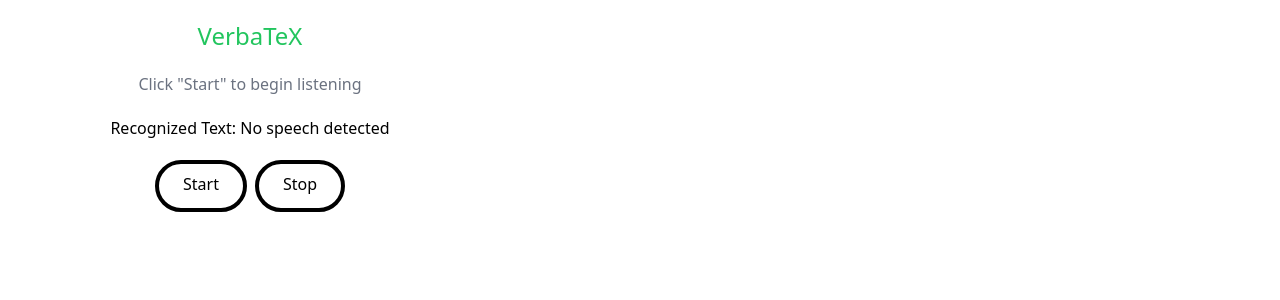
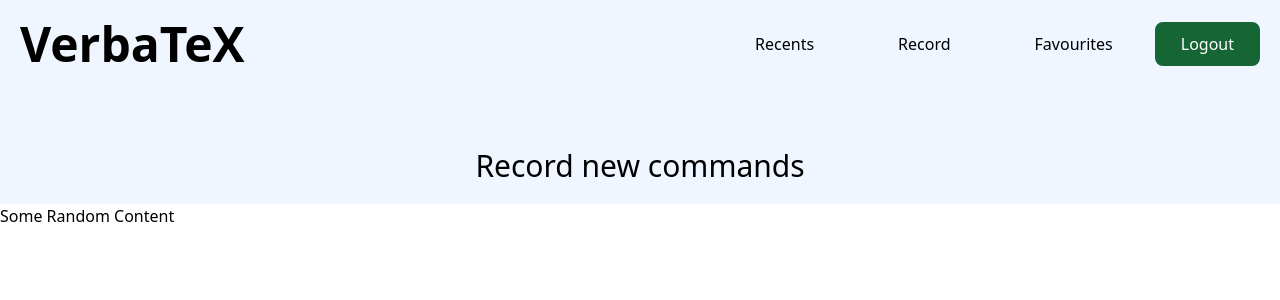
Before and after one commit to leozhang14/VerbaTeX, a React (Vite) app in the folder frontend/: page /record in a window 1280 px wide. Shown: the top 300 px of the page. Built offline with nearby package versions, Linux system fonts and the light colour scheme.

Commit message:
set up router and pages

```diff
--- /dev/null
+++ b/frontend/src/AppTest.tsx
@@ -0,0 +1,21 @@
+import { Route, Routes, Navigate } from "react-router-dom";
+import HomePage from "./pages/HomePage/HomePage";
+import RecentsPage from "./pages/RecentsPage/RecentsPage";
+import FavouritesPage from "./pages/FavouritesPage/FavouritesPage";
+import RecordPage from "./pages/RecordPage/RecordPage";
+
+const AppTest = () => {
+  return (
+    <Routes>
+      <Route path="/" element={<HomePage></HomePage>}></Route>
+      <Route path="/recents" element={<RecentsPage></RecentsPage>}></Route>
+      <Route path="/record" element={<RecordPage></RecordPage>}></Route>
+      <Route
+        path="/favourites"
+        element={<FavouritesPage></FavouritesPage>}
+      ></Route>
+    </Routes>
+  );
+};
+
+export default AppTest;
--- /dev/null
+++ b/frontend/src/components/Navbar.tsx
@@ -0,0 +1,36 @@
+import React from "react";
+import { Link } from "react-router-dom";
+
+type NavbarProps = {
+  title: string;
+};
+
+const Navbar = ({ title }: NavbarProps) => {
+  return (
+    <div className="container mx-auto p-5 flex flex-col bg-blue-50">
+      <div className="flex items-center justify-between">
+        <div className="text-5xl font-bold">VerbaTeX</div>
+        <div className="flex space-x-4">
+          <div className="flex space-x-8">
+            <div className="flex p-2 px-6 pt-2 border-2 border-transparent hover:border-green-800 rounded-lg">
+              <Link to={"/recents"}>Recents</Link>
+            </div>
+            <div className="flex p-2 px-6 pt-2 border-2 border-transparent hover:border-green-800 rounded-lg ">
+              <Link to={"/record"}>Record</Link>
+            </div>
+            <div className="flex p-2 px-6 pt-2 border-2 border-transparent hover:border-green-800 rounded-lg ">
+              <Link to={"/favourites"}>Favourites</Link>
+            </div>
+          </div>
+
+          <div className="flex p-2 px-6 pt-2 border-2 border-green-800 bg-green-800 rounded-lg text-white">
+            Logout
+          </div>
+        </div>
+      </div>
+      <div className="flex justify-center mt-20 text-3xl"> {title} </div>
+    </div>
+  );
+};
+
+export default Navbar;
--- a/frontend/src/main.tsx
+++ b/frontend/src/main.tsx
@@ -1,10 +1,14 @@
-import { StrictMode } from 'react'
-import { createRoot } from 'react-dom/client'
-import App from './App.tsx'
-import './index.css'
+import { StrictMode } from "react";
+import { createRoot } from "react-dom/client";
+import App from "./App.tsx";
+import "./index.css";
+import { BrowserRouter } from "react-router-dom";
+import AppTest from "./AppTest.tsx";
 
-createRoot(document.getElementById('root')!).render(
+createRoot(document.getElementById("root")!).render(
   <StrictMode>
-    <App />
-  </StrictMode>,
-)
+    <BrowserRouter>
+      <AppTest></AppTest>
+    </BrowserRouter>
+  </StrictMode>
+);
--- /dev/null
+++ b/frontend/src/pages/FavouritesPage/FavouritesPage.tsx
@@ -0,0 +1,7 @@
+import React from "react";
+
+const FavouritesPage = () => {
+  return <div>FavouritesPage</div>;
+};
+
+export default FavouritesPage;
--- /dev/null
+++ b/frontend/src/pages/HomePage/HomePage.tsx
@@ -0,0 +1,7 @@
+import React from "react";
+
+const HomePage = () => {
+  return <div>HomePage</div>;
+};
+
+export default HomePage;
--- /dev/null
+++ b/frontend/src/pages/RecentsPage/RecentsPage.tsx
@@ -0,0 +1,7 @@
+import React from "react";
+
+const RecentsPage = () => {
+  return <div>RecentsPage</div>;
+};
+
+export default RecentsPage;
--- /dev/null
+++ b/frontend/src/pages/RecordPage/RecordPage.tsx
@@ -0,0 +1,13 @@
+import React from "react";
+import Navbar from "../../components/Navbar";
+
+const RecordPage = () => {
+  return (
+    <div>
+      <Navbar title="Record new commands"></Navbar>
+      <div>Some Random Content</div>
+    </div>
+  );
+};
+
+export default RecordPage;
```
